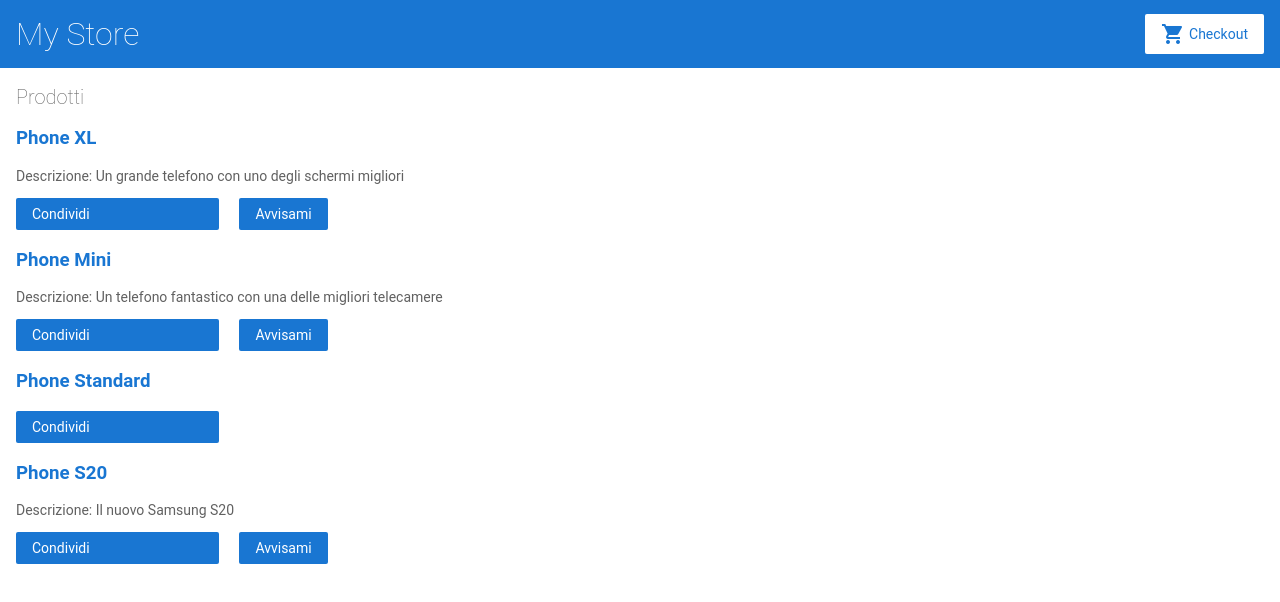
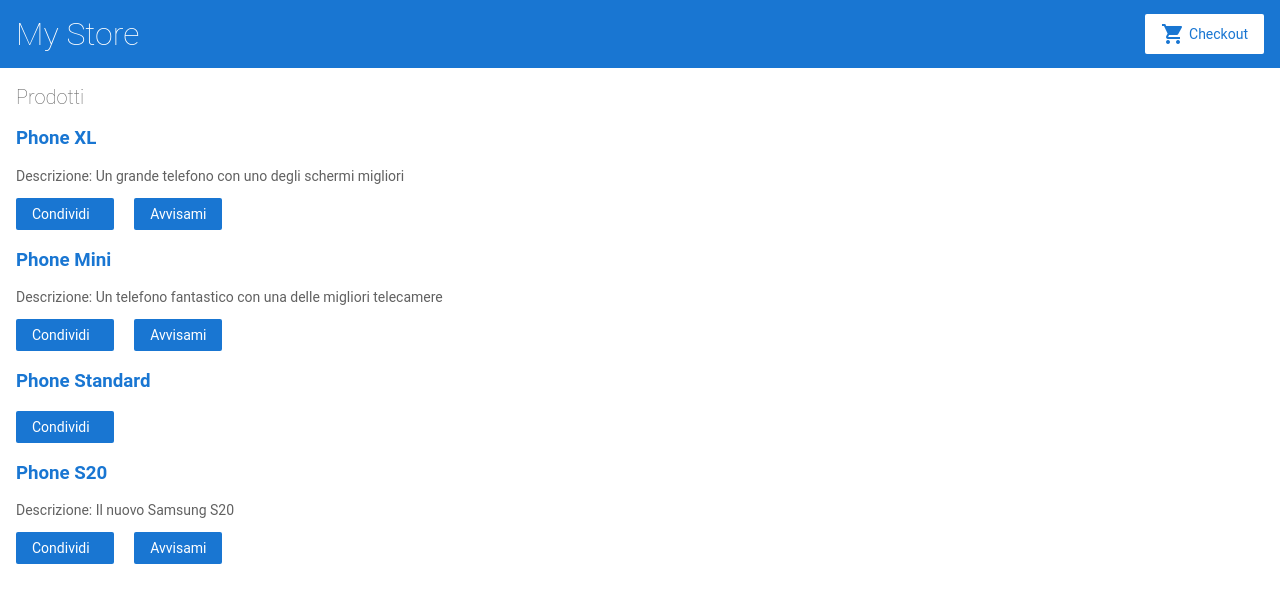
Before and after one commit to madonghia/angular-progetto1, an Angular app: page / in a window 1280 px wide. Shown: the top 602 px of the page. Built offline with nearby package versions, Linux system fonts and the light colour scheme.

Commit message:
1 file modified

```diff
--- a/src/app/product-list/product-list.component.html
+++ b/src/app/product-list/product-list.component.html
@@ -12,7 +12,7 @@
   </p>
 
   <div fxLayout="row" fxLayoutAlign="start center" fxLayoutGap="20px">
-    <div fxLayout="column" fxFlex="50">
+    <div fxLayout="column" fxFlex="23">
       <button (click)="share()">
       Condividi
     </button>
```
